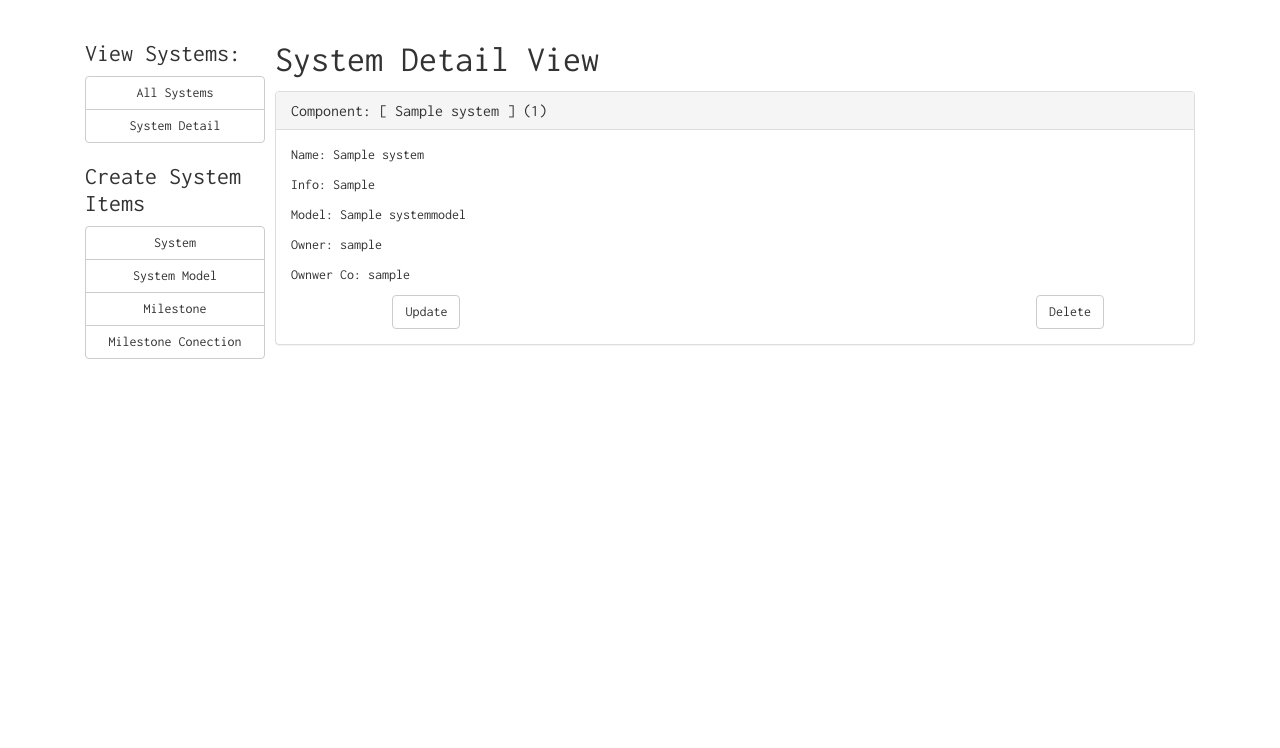
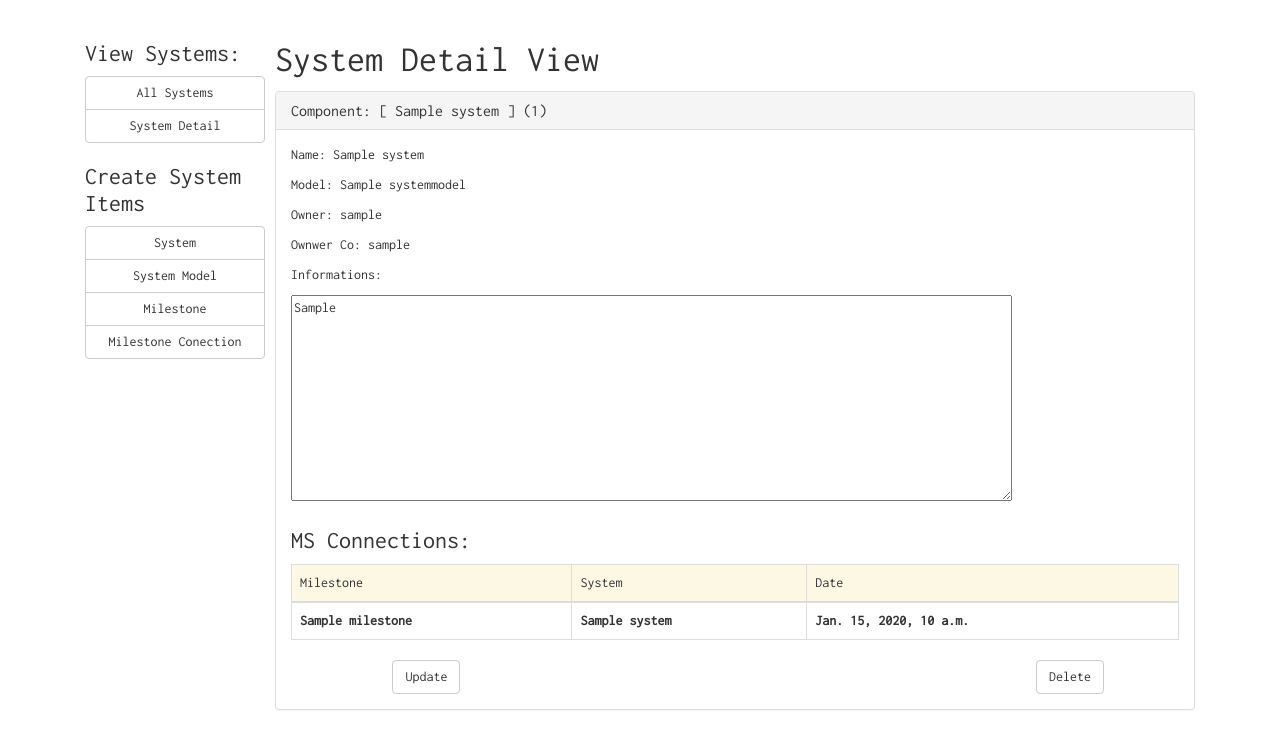
Before and after one commit to woastel/SeeN, a Django app: a page that uses taffwebapp/system/templates/system/system_detail_view.html in a window 1280 px wide. Shown: the part 52-800 px from the top of the page. Run offline with Django 3.2, Linux system fonts and the light colour scheme; tables that the repository leaves empty hold one stand-in row (values such as "Sample post"); some libraries are stand-ins or nearby versions.

Commit message:
system app: added system mileston connection to the system detail view

```diff
--- a/taffwebapp/system/models.py
+++ b/taffwebapp/system/models.py
@@ -20,7 +20,7 @@ class SystemModel(models.Model):
 
 class System(models.Model):
     name = models.CharField(max_length=100)
-    info = models.CharField(max_length=500)
+    info = models.TextField(max_length=5000)
     model = models.ForeignKey(SystemModel, on_delete=models.PROTECT)
     owner = models.ForeignKey(User)
     owner_co = models.ForeignKey(User, related_name="cocococococco")
@@ -51,6 +51,11 @@ class MSDBConnention(models.Model):
         return (str(self.id) + " - " + str(self.system.name) + " - " + str(self.milestone.name))
 
 
+
+
+
+
+# Noch nicht eingebaut
 class Component_released_in_system(models.Model):
     user_creator = models.ForeignKey(User)
     date_creation = models.DateTimeField()
--- a/taffwebapp/system/templates/system/system_detail_view.html
+++ b/taffwebapp/system/templates/system/system_detail_view.html
@@ -34,10 +34,41 @@
       </div>
       <div class="panel-body">
         <p>Name: {{system.name}}</p>
-        <p>Info: {{system.info}}</p>
         <p>Model: {{system.model.name}}</p>
         <p>Owner: {{system.owner}}</p>
         <p>Ownwer Co: {{system.owner_co}}</p>
+        <p>Informations: </p>
+        <textarea name="Text1" cols="100" rows="10">{{system.info}}</textarea>
+
+
+
+
+        <h3> MS Connections: </h3>
+
+
+
+        <div class="table-responsive">
+          <table class="table table-bordered">
+            <thead>
+              <tr class="warning">
+                <td>Milestone</td>
+                <td>System</td>
+                <td>Date</td>
+              </tr>
+            </thead>
+            <tbody>
+              {% for item in msdbconnection_list %}
+                <tr>
+                  <th>{{ item.milestone }}</th>
+                  <th>{{ item.system.name }}</th>
+                  <th>{{ item.creation_date }}</th>
+                </tr>
+              {% endfor %}
+            </tbody>
+          </table>
+        </div>
+
+
 
 
 
--- a/taffwebapp/system/views.py
+++ b/taffwebapp/system/views.py
@@ -71,19 +71,27 @@ class Detail_System_View(View):
         # system id aus den kwargs holen
         var_system_id = kwargs["pk"]
 
+        # geht the systemobject by the id
         var_system_obj_list = System.objects.filter(id=var_system_id)
 
+        # wenn die liste leer ist dann gibt es das gesuchte object nicht
+        #   jetzt kann eine warnung ausgegeben werden
         if len(var_system_obj_list) != 0:
-            context['system'] = var_system_obj_list[0]
-
+            # catch the systemobject
+            var_system = var_system_obj_list[0]
+            # add the system to context
+            context['system'] = var_system
+            # get the hole list of msdb connections from the system
+            msdbconnection_list = MSDBConnention.objects.filter(system=var_system)
+            context['msdbconnection_list'] = msdbconnection_list
         else:
+            # warning output
             print("Error: the system is not avalible")
 
+        # add the panel titel
         context['panel_titel'] = self.panel_titel
 
-
-
-
+        # and render the page
         return render(request, self.templateName, context)
 
 
```
